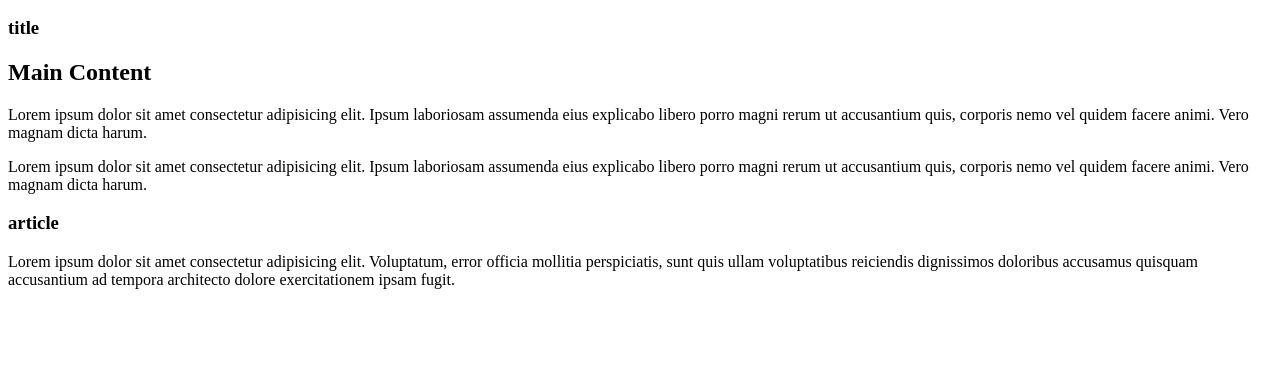
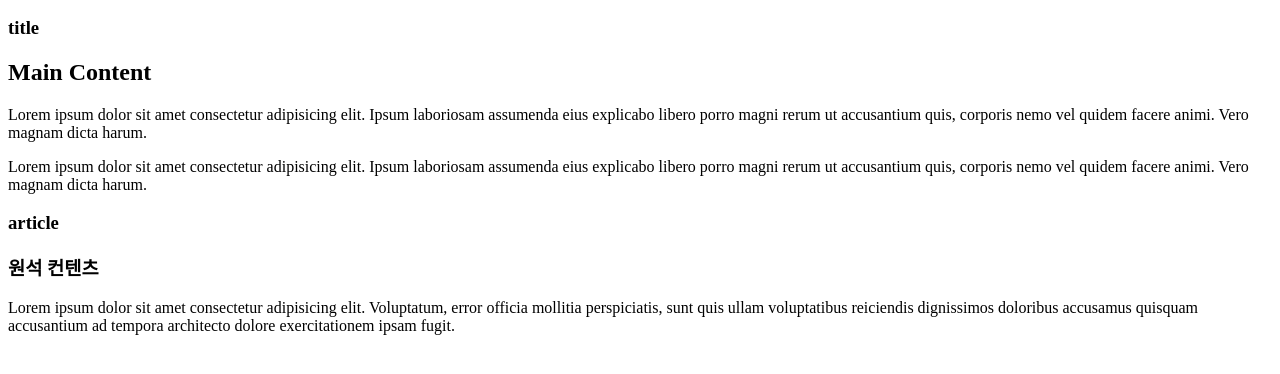
Before and after one commit to alikerocknv/git_ex, a plain HTML site: page index.html in a window 1280 px wide. Shown: the part 110-484 px from the top of the page. Drawn offline with Linux system fonts and the light colour scheme.

Commit message:
main section추가(ws)

```diff
--- a/index.html
+++ b/index.html
@@ -16,6 +16,9 @@
     <article>
       <h3>article</h3>
     </article>
+    <section class="ws">
+      <h3>원석 컨텐츠</h3>
+    </section>
   </main>
   <footer>
     <p>Lorem ipsum dolor sit amet consectetur adipisicing elit. Voluptatum, error officia mollitia perspiciatis, sunt quis ullam voluptatibus reiciendis dignissimos doloribus accusamus quisquam accusantium ad tempora architecto dolore exercitationem ipsam fugit.</p>
```
